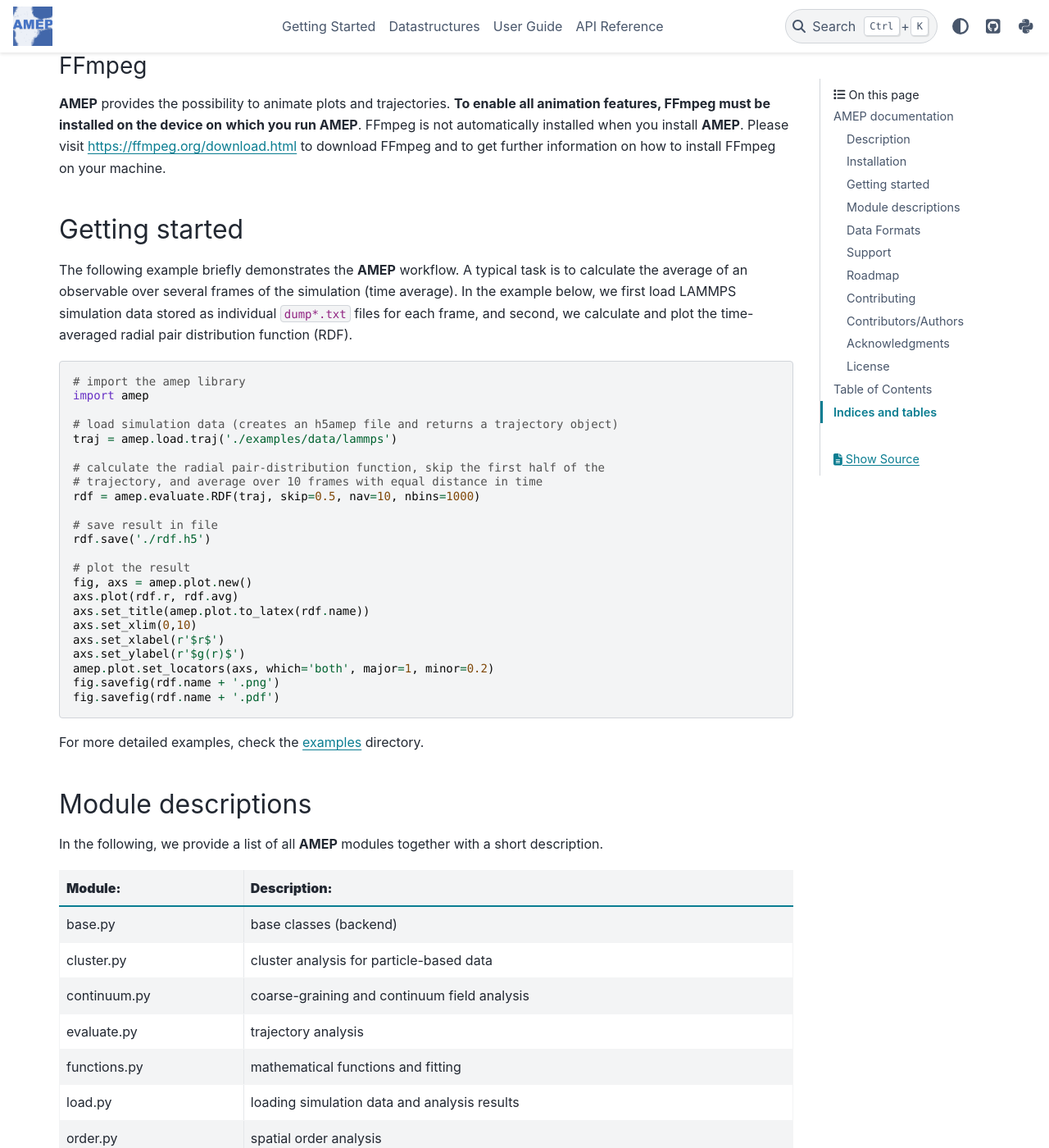
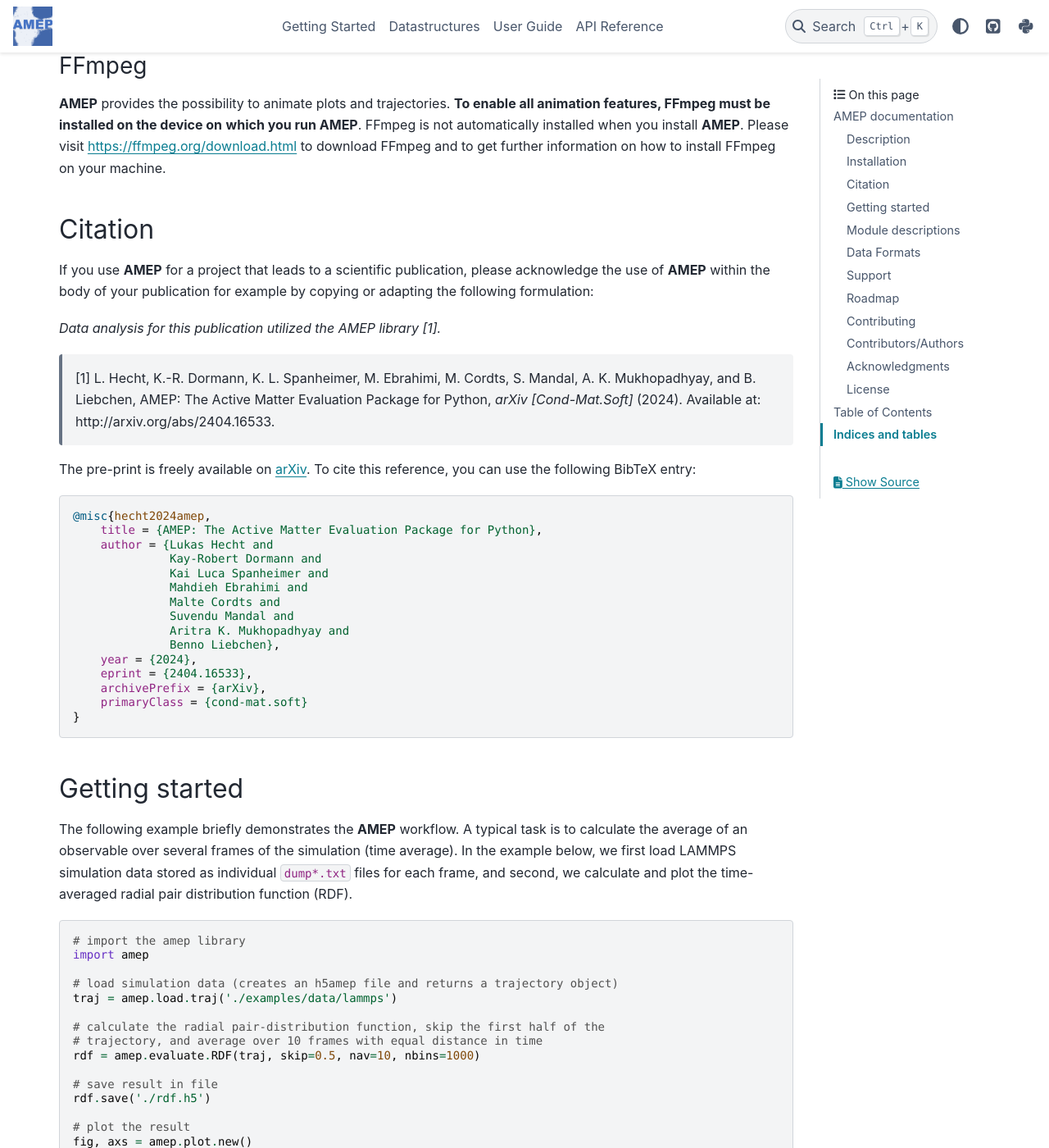
Before and after one commit to amepproject/amep, a Sphinx documentation site: the page built from doc/source/index.rst, in a window 1280 px wide and 1400 px high, scrolled down 3473 px. Shown: the whole window at 82% size. Built offline with Sphinx 7.4.7 and the PyData theme 0.15.4, drawn with Linux system fonts in a browser that asks for light colours.

Commit message:
arXiv citation info added

````diff
--- a/README.md
+++ b/README.md
@@ -142,6 +144,40 @@ Anaconda installation path.
 **which you run AMEP**. FFmpeg is not automatically installed when you install
 **AMEP**. Please visit [https://ffmpeg.org/download.html](https://ffmpeg.org/download.html)
 to download FFmpeg and to get further information on how to install FFmpeg on your machine.
+
+
+# Citation
+
+If you use **AMEP** for a project that leads to a scientific publication, please acknowledge
+the use of **AMEP** within the body of your publication for example by copying or adapting
+the following formulation:
+
+*Data analysis for this publication utilized the AMEP library [1].*
+
+> [1] L. Hecht, K.-R. Dormann, K. L. Spanheimer, M. Ebrahimi, M. Cordts, S. Mandal,
+>     A. K. Mukhopadhyay, and B. Liebchen, AMEP: The Active Matter Evaluation Package for Python,
+>     *arXiv [Cond-Mat.Soft]* (2024). Available at: http://arxiv.org/abs/2404.16533.
+
+The pre-print is freely available on [arXiv](https://arxiv.org/abs/2404.16533). To cite this reference,
+you can use the following BibTeX entry:
+
+```bibtex
+@misc{hecht2024amep,
+    title = {AMEP: The Active Matter Evaluation Package for Python},
+    author = {Lukas Hecht and
+              Kay-Robert Dormann and
+              Kai Luca Spanheimer and
+              Mahdieh Ebrahimi and
+              Malte Cordts and
+              Suvendu Mandal and
+              Aritra K. Mukhopadhyay and
+              Benno Liebchen},
+    year = {2024},
+    eprint = {2404.16533},
+    archivePrefix = {arXiv},
+    primaryClass = {cond-mat.soft}
+}
+```
 
 
 # Getting started
--- a/doc/source/index.rst
+++ b/doc/source/index.rst
@@ -8,7 +8,7 @@ AMEP documentation
 
 .. include:: ../../README.md
    :parser: myst_parser.sphinx_
-   :start-line: 10
+   :start-line: 11
 
 Table of Contents
 =================
````
Also changed, not shown: other parts of README.md (+2 -0 lines), doc/source/user_guide/howto_cite.rst (+24 -3 lines), 1 other file.
